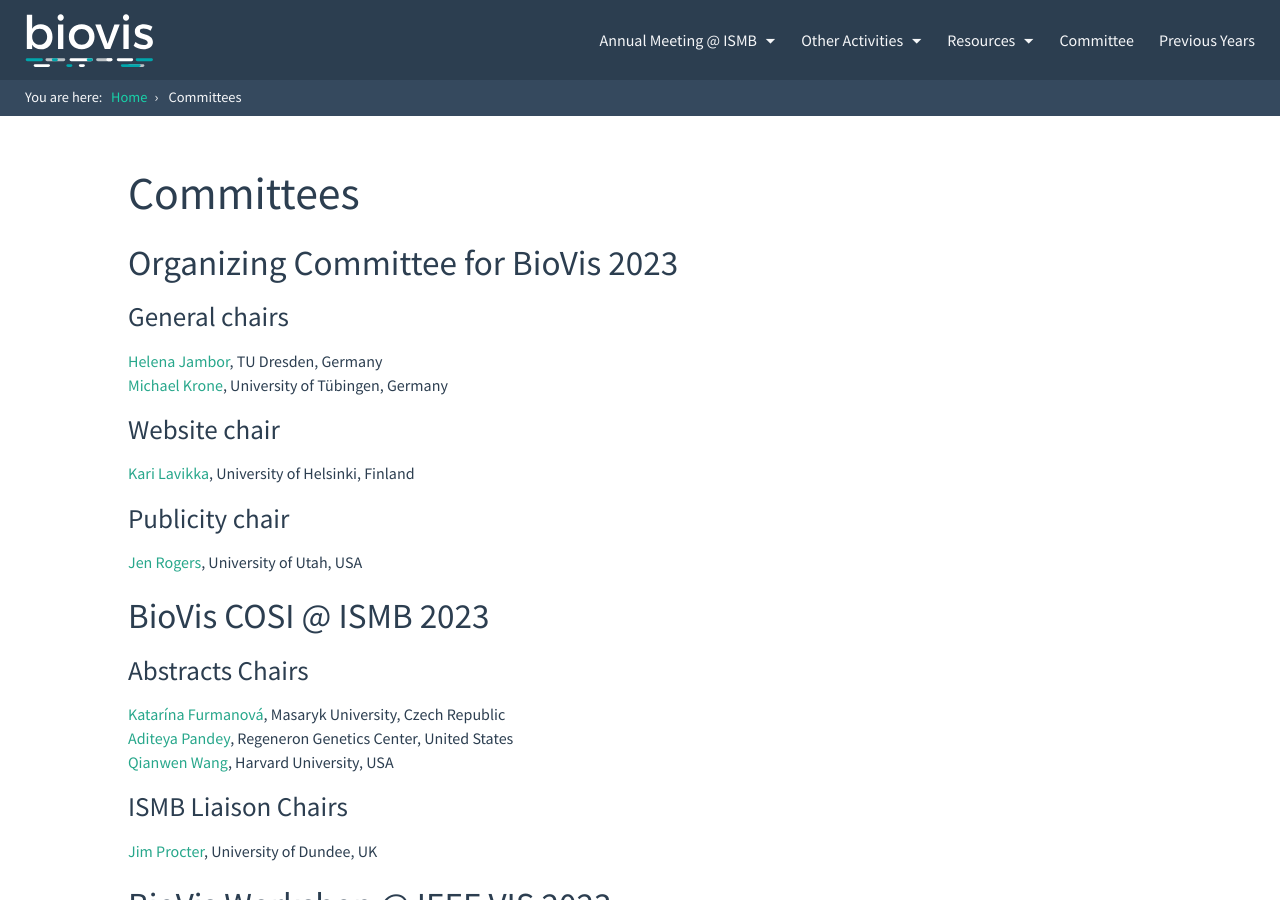
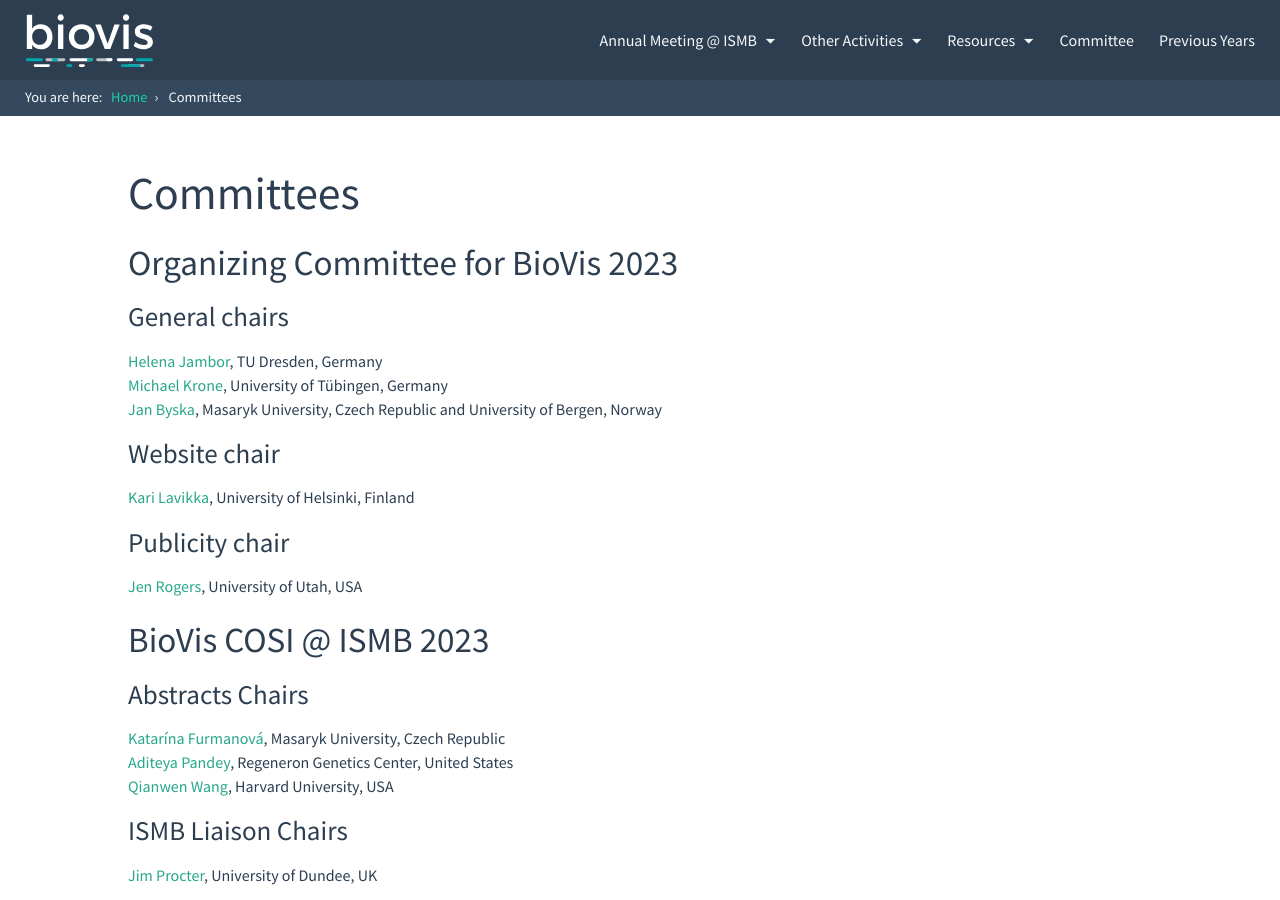
Before and after one commit to foreveremain/2024, a Jekyll site: the page built from committee.md, in a window 1280 px wide and 900 px high. Built offline with Jekyll 4.4.1, drawn with Linux system fonts in a browser that asks for light colours.

Commit message:
add Jan to biovis general chairs

```diff
--- a/committee.md
+++ b/committee.md
@@ -12,6 +12,7 @@
 
 [Helena Jambor](https://helenajambor.wordpress.com/), TU Dresden, Germany
 [Michael Krone](https://uni-tuebingen.de/fakultaeten/mathematisch-naturwissenschaftliche-fakultaet/fachbereiche/informatik/lehrstuehle/visuelle-big-data-analytik-in-den-lebenswissenschaften/team/jun-prof-dr-michael-krone/), University of Tübingen, Germany
+[Jan Byska](https://vis.uib.no/team/jan-byska/), Masaryk University, Czech Republic and University of Bergen, Norway
 
 ### Website chair
 
```
